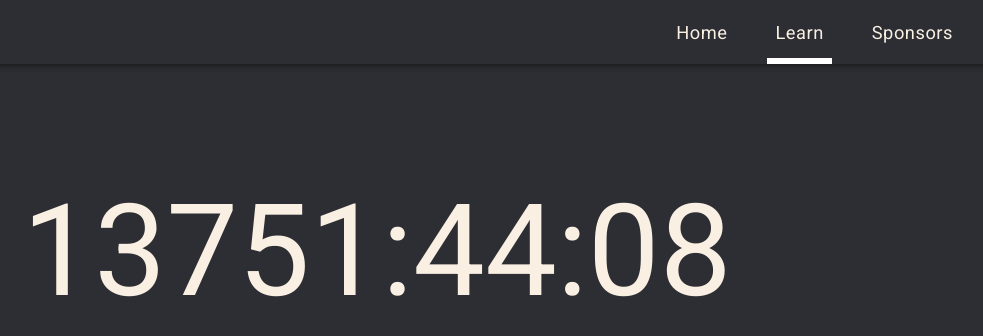
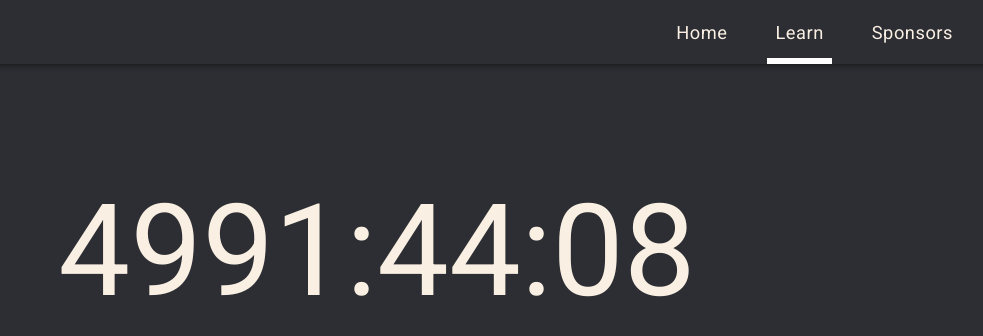
Before and after one commit to Lux-AI-Challenge/static-site, a React (Create React App) app: page /specs-s2 in a window 1280 px wide. Shown: the top 336 px of the page, without its empty margins (263-1246 px from the left). Built offline with nearby package versions, Linux system fonts and the light colour scheme.

Commit message:
remove timer?

```diff
--- a/src/pages/Specs/SpecsS2/index.tsx
+++ b/src/pages/Specs/SpecsS2/index.tsx
@@ -66,7 +66,7 @@ const SpecsS2Page = React.memo(() => {
   // countdown timer
   const [clock, setClock] = useState('');
   // const [startDate] = useState(new Date('2023-01-26T18:00:00-0800'));
-  const [startDate] = useState(new Date('2023-01-24T19:30:00.000Z'));
+  const [startDate] = useState(new Date('2022-01-24T19:30:00.000Z'));
   useEffect(() => {
     const timer = setInterval(() => {
       setClock(getTimeDifferenceString(new Date(), startDate));
```
